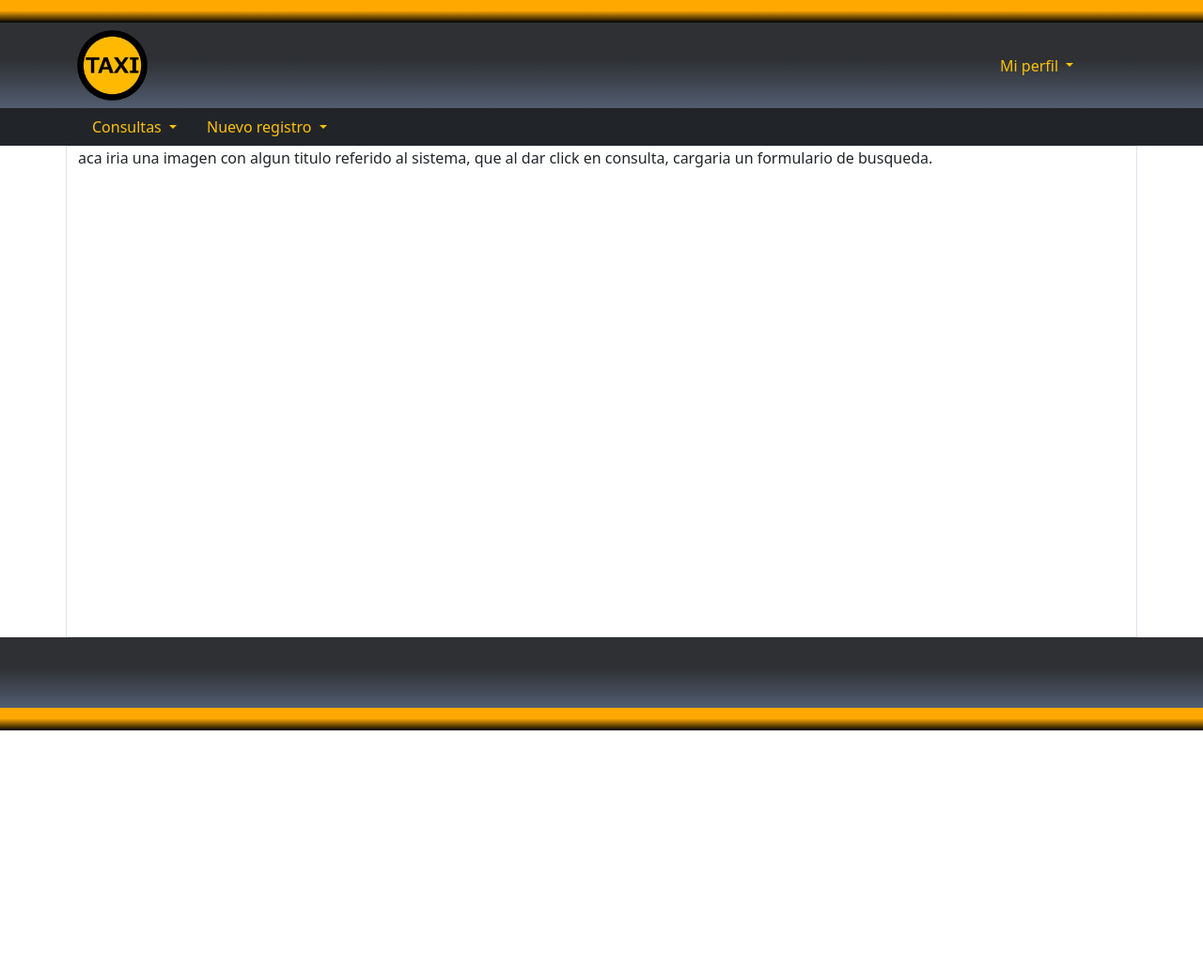
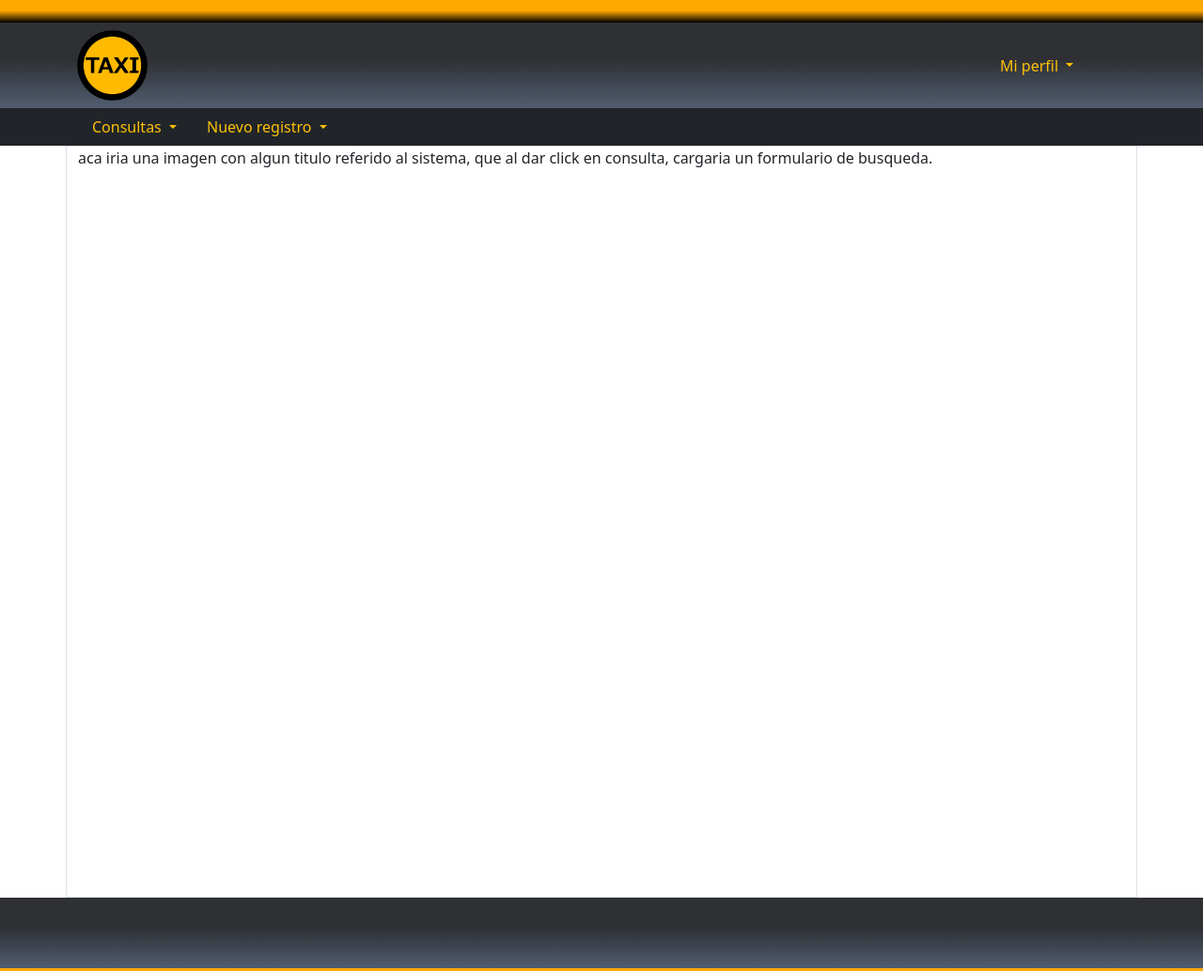
Before and after one commit to rodolfoconci/ProyectoUTN, a plain HTML site: page index.html in a window 1280 px wide. Shown: the top 1033 px of the page at 94% size. Before the commit the page ends 800 px from the top, so only its background shows below. Drawn offline with nearby package versions, Linux system fonts and the light colour scheme.

Commit message:
Update style.css
agregado de pixeles al contenido porque se me veia mal

```diff
--- a/css/style.css
+++ b/css/style.css
@@ -16,7 +16,7 @@
 
 .consulta{
     width: 100%;
-    height: 523px;
+    height: 800px;
 }
 
 .fondoHeader{
```
